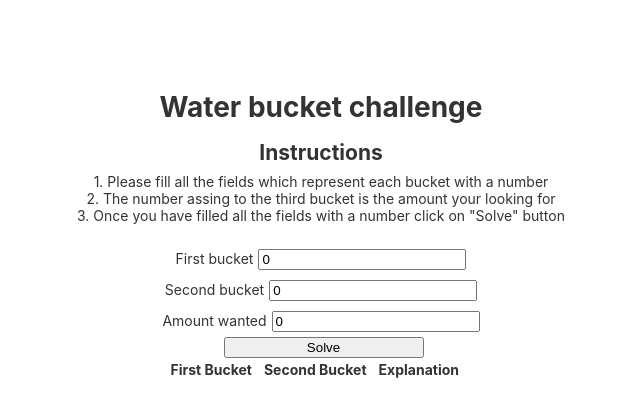
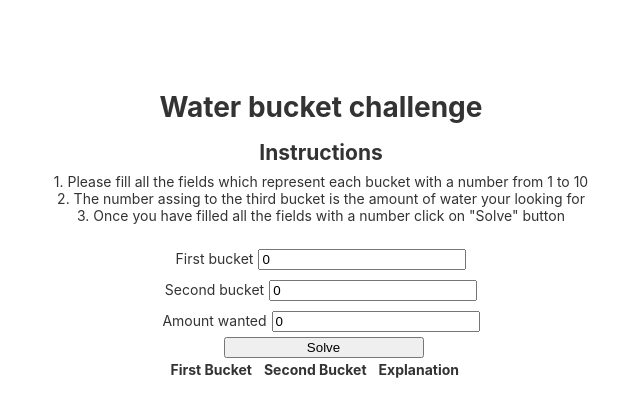
Before and after one commit to Jirr08/Water-Bucket-Challenge, an Angular app: page / in a window 1280 px wide. Shown: the top 416 px of the page, without its empty margins (319-959 px from the left). Built offline with nearby package versions, Linux system fonts and the light colour scheme.

Commit message:
Update app.component.html

```diff
--- a/src/app/app.component.html
+++ b/src/app/app.component.html
@@ -5,8 +5,8 @@
   </header>
 
   <h2>Instructions</h2>
-  <p>1. Please fill all the fields which represent each bucket with a number</p>
-  <p>2. The number assing to the third bucket is the amount your looking for</p>
+  <p>1. Please fill all the fields which represent each bucket with a number from 1 to 10</p>
+  <p>2. The number assing to the third bucket is the amount of water your looking for</p>
   <p>3. Once you have filled all the fields with a number click on "Solve" button</p>
 
   <app-buckets></app-buckets>
```
